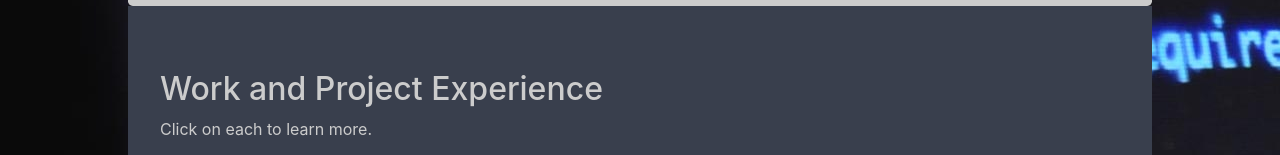
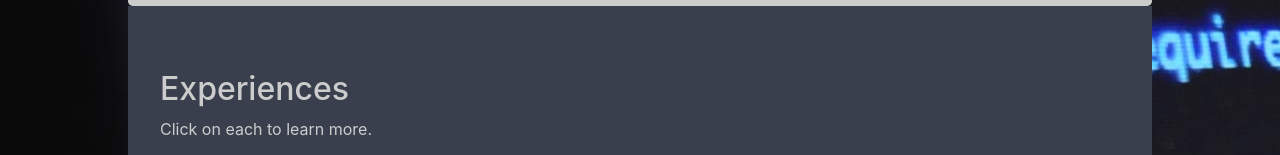
Before and after one commit to jaortiz117/jaortiz117.github.io, an Angular app: page /about in a window 1280 px wide. Shown: the part 394-549 px from the top of the page. Built offline with nearby package versions, Linux system fonts and the light colour scheme.

Commit message:
changed title to experiences

```diff
--- a/src/app/about/about.component.html
+++ b/src/app/about/about.component.html
@@ -27,7 +27,7 @@
 </div>
 <div class="page-content">
   <div id="experience">
-    <h2>Work and Project Experience</h2>
+    <h2>Experiences</h2>
     <p>Click on each to learn more.</p>
     <div class="container">
       <div class="row justify-content-center">
```
